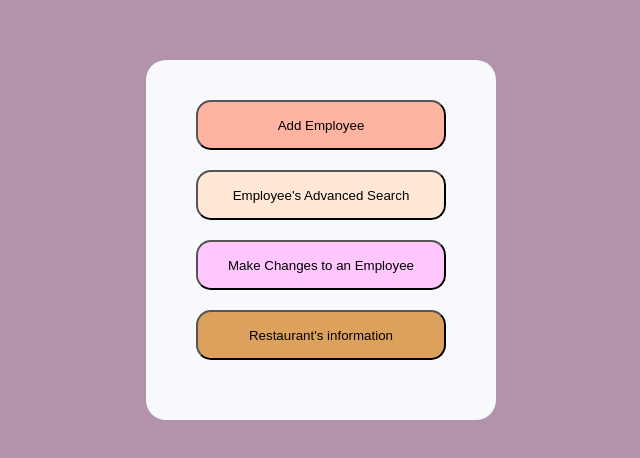
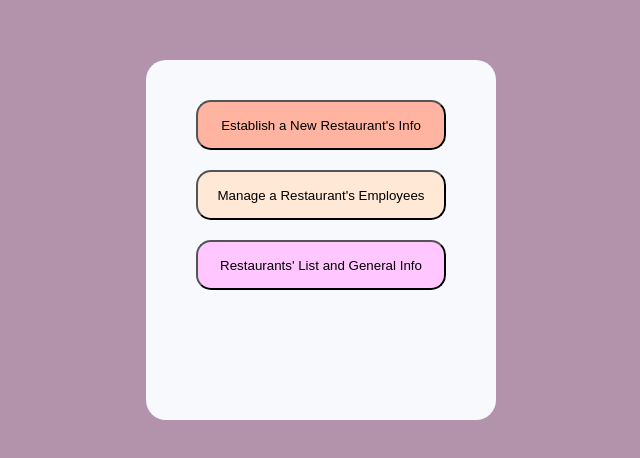
Before and after one commit to fakedann/phase-3-frontend, a React (Create React App) app in the folder frontend/: page / in a window 1280 px wide. Shown: the part 160-618 px from the top of the page, without its empty margins (319-959 px from the left). Built offline with nearby package versions, Linux system fonts and the light colour scheme.

Commit message:
Create main menu for restaurants and add employee subsection to it

```diff
--- a/frontend/src/App.js
+++ b/frontend/src/App.js
@@ -1,13 +1,14 @@
 import './App.css';
 import { useState } from 'react';
 import Menu from './Menu';
+import RestaurantMenu from './RestaurantMenu';
 
 function App() {
 
 
   return (
     <div className="App">
-      {<Menu /> }
+      {<RestaurantMenu /> }
     </div>
   );
 }
--- a/frontend/src/Menu.js
+++ b/frontend/src/Menu.js
@@ -1,8 +1,9 @@
 import { useState } from 'react';
 import CreateEmployee from './CreateEmployee';
 import SearchEmployee from './SearchEmployee';
+import UpdateEmployee from './UpdateEmployee';
 
-function Menu(){
+function Menu({switchToMain}){
 
   const [taskComponent, setTask] = useState('')
 
@@ -18,9 +19,10 @@ function Menu(){
     }else if (event.target.id === "dos"){
       setTask(<SearchEmployee switchBack={switchBack}/>)
     } else if ( event.target.id === "tres"){
-      fetch("http://localhost:9292/destroy")
-      .then((r) => r.json())
-      .then( (data) => console.log(data));
+      setTask(<UpdateEmployee switchBack={switchBack}/>)
+    }else if (event.target.id === "cinco"){
+      console.log('here here in 5')
+      switchToMain('')
     }
 
 
@@ -28,8 +30,10 @@ function Menu(){
 
   const menu = <><button className="btnTask" id="uno" onClick={handleClick}>Add Employee</button>
   <button className="btnTask" id="dos" onClick={handleClick}>Employee's Advanced Search</button>
-  <button className="btnTask" id="tres">Make Changes to an Employee</button>
-  <button className="btnTask" id="four">Restaurant's information</button></>
+  <button className="btnTask" id="tres" onClick={handleClick}>Make Changes to an Employee</button>
+  <button className="btnTask" id="four">Restaurant's information</button>
+  <button className="btnTask" id="cinco" onClick={handleClick}>Back To Main Menu</button>
+  </>
 
   return(
     <div className="mainSection">
--- /dev/null
+++ b/frontend/src/RestaurantMenu.js
@@ -0,0 +1,35 @@
+import { useState } from 'react';
+import Menu from './Menu';
+
+function RestaurantMenu(){
+
+  const [taskComponent, setTask] = useState('')
+
+  function switchToMain(){
+    setTask('')
+  }
+
+  function handleClick(event){
+
+    console.log(event.target.id)
+    if(event.target.id === "uno"){
+      console.log('hola')
+    }else if (event.target.id === "dos"){
+      setTask(<Menu switchToMain={switchToMain}/>)
+    }
+
+
+  }
+
+  const menu = <><button className="btnTask" id="uno" onClick={handleClick}>Establish a New Restaurant's Info</button>
+  <button className="btnTask" id="dos" onClick={handleClick}>Manage a Restaurant's Employees</button>
+  <button className="btnTask" id="tres" onClick={handleClick}>Restaurants' List and General Info</button></>
+
+  return(
+    <div className="mainSection">
+      {taskComponent === '' ? menu: taskComponent}
+    </div>
+  )
+}
+
+export default RestaurantMenu
--- a/frontend/src/SearchEmployee.js
+++ b/frontend/src/SearchEmployee.js
@@ -3,6 +3,7 @@ import { useState } from 'react';
 function SearchEmployee(){
 
   const [search, setSearch] = useState('')
+  const [emplFound, setEmpl] = useState('')
 
   function handleSubmit(event){
     event.preventDefault()
@@ -10,7 +11,10 @@ function SearchEmployee(){
     console.log(search)
     fetch(`http://localhost:9292/employees/${search}`)
       .then((r) => r.json())
-      .then( (data) => console.log(data));
+      .then( (data) => {
+        console.log(data)
+        setEmpl(data)
+      });
     setSearch('')
 
   }
@@ -28,6 +32,9 @@ function SearchEmployee(){
         </label>
         <input type="submit" value="Submit" />
      </form>
+      <div id="infoContainer">
+        <p>{emplFound}</p>
+      </div>
     </div>
   )
 }
--- /dev/null
+++ b/frontend/src/UpdateEmployee.js
@@ -0,0 +1,41 @@
+import { useState } from 'react';
+
+function UpdateEmployee(){
+
+  const [search, setSearch] = useState('')
+  const [change, setChange] = useState('')
+
+  function handleSubmit(event){
+    event.preventDefault()
+    fetch(`http://localhost:9292/employees/${search}`, {
+      method: "PATCH",
+      headers: {
+        "Content-Type": "application/json",
+      },
+      body: JSON.stringify({
+        body: change,
+      }),
+    })
+    .then((r) => r.json())
+    .then( data => console.log(data));
+
+  }
+
+  return(
+    <div className="mainSection">
+      <form onSubmit={handleSubmit}>
+        <label>
+          Employee's name:
+        <input type="text" name="search" value={search} onChange={ event => setSearch(event.target.value)}/>
+        </label>
+        <label>
+          desired change:
+        <input type="text" name="change" value={change} onChange={ event => setChange(event.target.value)}/>
+        </label>
+        <input type="submit" value="Submit" />
+     </form>
+    </div>
+  )
+}
+
+export default UpdateEmployee
```
